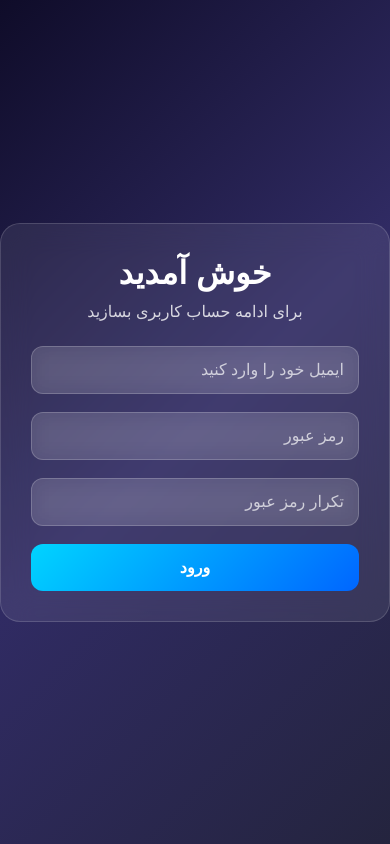
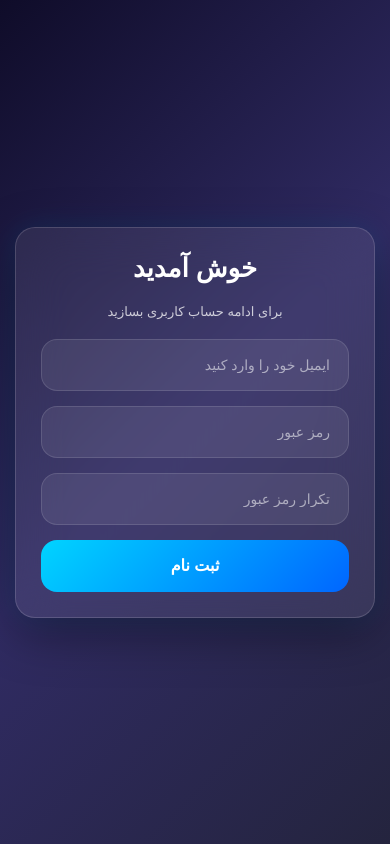
Before and after one commit to shayanJR99/postino-social-app, a Django app: template templates/accounts/signup.html in a window 390 px wide. Run offline with Django 5.2, Linux system fonts and the light colour scheme; the template is opened without the code that fills it, so the values that code supplies are empty; some web fonts are replaced.

Commit message:
prmfi0 : Responsive login and signup

```diff
--- a/static/css/signup.css
+++ b/static/css/signup.css
@@ -1,104 +1,152 @@
+@font-face{
+    font-family:"Vazir";
+    src:url("./fonts/Vazir.woff2") format("woff2");
+}
+
 *{
     margin:0;
     padding:0;
     box-sizing:border-box;
+    font-family:"Vazir",sans-serif;
 }
 
 body{
-    height:100vh;
+    min-height:100vh;
     display:flex;
     justify-content:center;
     align-items:center;
-    font-family:sans-serif;
-       background: linear-gradient(135deg, #0f0c29, #302b63, #24243e);
+    padding:20px;
 
+    background:
+    linear-gradient(
+        135deg,
+        #0f0c29,
+        #302b63,
+        #24243e
+    );
 }
 
 .login-card{
-    width:400px;
-    padding:30px;
-    border-radius:20px;
+    width:430px;
+    max-width:100%;
 
-    background:rgba(255,255,255,0.08);
-    backdrop-filter:blur(15px);
-    -webkit-backdrop-filter:blur(15px);
-
-    border:1px solid rgba(255,255,255,0.15);
+    padding:40px;
+    border-radius:28px;
 
     display:flex;
     flex-direction:column;
     align-items:center;
+    gap:20px;
+
+    background:rgba(255,255,255,.08);
+    backdrop-filter:blur(25px);
+    -webkit-backdrop-filter:blur(25px);
+
+    border:1px solid rgba(255,255,255,.15);
+
+    box-shadow:
+    0 15px 50px rgba(0,0,0,.4),
+    0 0 30px rgba(0,162,255,.15);
 }
 
 .title{
     color:white;
-    margin-bottom:10px;
+    font-size:34px;
 }
 
 .subtitle{
-    color:rgba(255,255,255,.8);
-    margin-bottom:25px;
+    color:rgba(255,255,255,.75);
+    font-size:14px;
+    text-align:center;
 }
 
 form{
     width:100%;
     display:flex;
     flex-direction:column;
-
-    /* فاصله بین همه اینپوت‌ها */
-    gap:18px;
+    gap:15px;
 }
 
 .input-text{
     width:100%;
-    padding:14px;
+    height:58px;
 
     border:none;
     outline:none;
 
+    border-radius:16px;
+    padding:0 18px;
+
     color:white;
     font-size:16px;
 
-    border-radius:12px;
-
-    background:rgba(255,255,255,0.12);
-
-    border:1px solid rgba(255,255,255,0.2);
-
-    backdrop-filter:blur(10px);
-
+    background:rgba(255,255,255,.08);
+    border:1px solid rgba(255,255,255,.12);
 }
-
 .input-text::placeholder{
-    color:rgba(255,255,255,0.7);
+    color:rgba(255,255,255,.55);
 }
-
 .login-btn{
-    padding:14px;
+    width:100%;
+    height:58px;
     border:none;
-    border-radius:12px;
-
+    border-radius:16px;
     cursor:pointer;
-
-    font-size:16px;
-    font-weight:bold;
-
-    background:white;
-    color:#2e2670;
-
-    transition:.3s;
-      color:white;
+    color:white;
+    font-size:18px;
+    font-weight:700;
     background:
     linear-gradient(
-    135deg,
-    #00d4ff,
-    #0066ff);
+        135deg,
+        #00d4ff,
+        #0066ff
+    );
+    transition:.3s;
 }
+.login-btn:hover{
+    box-shadow:
+    0 4px 10px rgba(0,140,255,.45);
+}
+#error-text{
+    color:#ff5c5c;
+    font-size:14px;
+    text-align:center;
+    margin-top:10px;
+}
+@media (max-width:768px){
 
-.login-btn:hover{
-    transform:translateY(-2px);
+    .login-card{
+        width:90%;
+        padding:30px;
+    }
+    .title{
+        font-size:30px;
+    }
 }
-#eror-text {
-    color: red;
-    margin-top: 20px;
+@media (max-width:480px){
+    body{
+        padding:15px;
+    }
+    .login-card{
+        width:100%;
+        padding:25px;
+        border-radius:20px;
+    }
+    .title{
+        font-size:26px;
+    }
+    .subtitle{
+        font-size:13px;
+    }
+    .input-text{
+        height:52px;
+        font-size:14px;
+    }
+    .login-btn{
+        height:52px;
+        font-size:16px;
+    }
+    #error-text{
+        font-size:13px;
+    }
 }
--- a/static/js/signup.js
+++ b/static/js/signup.js
@@ -1,21 +1,69 @@
-const pasword = document.getElementById('password1');
-const send = document.getElementById('send');
+const form = document.getElementById('signup-form');
+
+const email = document.getElementById('email');
+const password1 = document.getElementById('password1');
+const password2 = document.getElementById('password2');
+
 const loginCard = document.querySelector('.login-card');
 
-const p = document.createElement('p');
-p.textContent = ' حداقل کرکتر مجاز برای پسورد 7 کلمه است';
-p.id = 'eror-text';
+function showError(message){
 
-send.addEventListener('click', function(event) {
+    let errorElement = document.getElementById('error-text');
 
-    event.preventDefault();
+    if(!errorElement){
 
-    if (pasword.value.length < 7) {
+        errorElement = document.createElement('p');
+        errorElement.id = 'error-text';
 
-        if (!document.getElementById('eror-text')) {
-            loginCard.appendChild(p);
-        }
-
+        loginCard.appendChild(errorElement);
     }
 
+    errorElement.textContent = message;
+}
+
+function removeError(){
+
+    const errorElement = document.getElementById('error-text');
+
+    if(errorElement){
+        errorElement.remove();
+    }
+}
+
+form.addEventListener('submit', function(e){
+
+    e.preventDefault();
+
+    removeError();
+
+    const emailValue = email.value.trim();
+    const password1Value = password1.value.trim();
+    const password2Value = password2.value.trim();
+
+    if(!emailValue){
+        showError('ایمیل را وارد کنید');
+        return;
+    }
+
+    if(!emailValue.includes('@')){
+        showError('ایمیل معتبر نیست');
+        return;
+    }
+
+    if(!password1Value){
+        showError('رمز عبور را وارد کنید');
+        return;
+    }
+
+    if(password1Value.length < 7){
+        showError('حداقل 7 کاراکتر برای رمز عبور لازم است');
+        return;
+    }
+
+    if(password1Value !== password2Value){
+        showError('پسوردها یکی نیستند');
+        return;
+    }
+
+    alert('ثبت نام با موفقیت انجام شد');
 });
--- a/templates/accounts/signup.html
+++ b/templates/accounts/signup.html
@@ -3,9 +3,8 @@
 <head>
     <meta charset="UTF-8">
     <meta name="viewport" content="width=device-width, initial-scale=1.0">
-    <title>ورود به حساب کاربری</title>
+    <title>ثبت نام</title>
     <link rel="stylesheet" href="../../static/css/signup.css">
-
 </head>
 <body>
 
@@ -14,7 +13,7 @@
         <h1 class="title">خوش آمدید</h1>
         <p class="subtitle">برای ادامه حساب کاربری بسازید</p>
 
-        <form action="" method="post">
+        <form id="signup-form">
 
             <input
                 class="input-text"
@@ -25,7 +24,6 @@
 
             <input
                 class="input-text"
-                name="password1"
                 id="password1"
                 type="password"
                 placeholder="رمز عبور"
@@ -33,20 +31,20 @@
 
             <input
                 class="input-text"
-                name="password2"
                 id="password2"
                 type="password"
                 placeholder="تکرار رمز عبور"
             >
 
             <button type="submit" id="send" class="login-btn">
-                ورود
+                ثبت نام
             </button>
 
         </form>
 
     </div>
 
+    <script src="../../static/js/signup.js"></script>
+
 </body>
-<script src="../../static/js/signup.js"></script>
 </html>
```
Also changed, not shown: static/css/login.css (+61 -25 lines).
